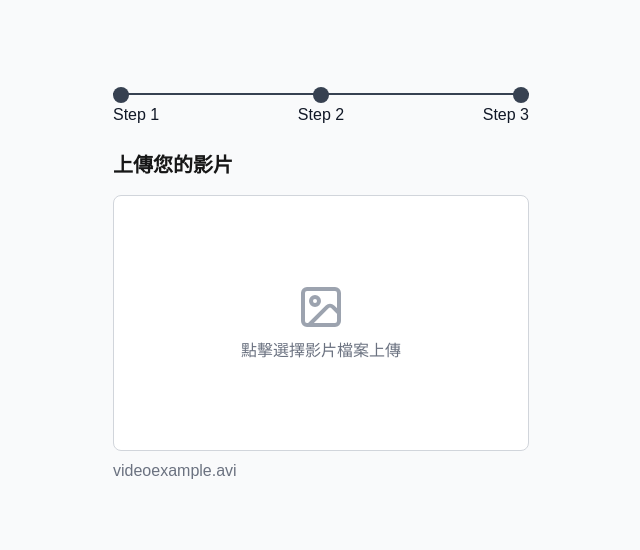
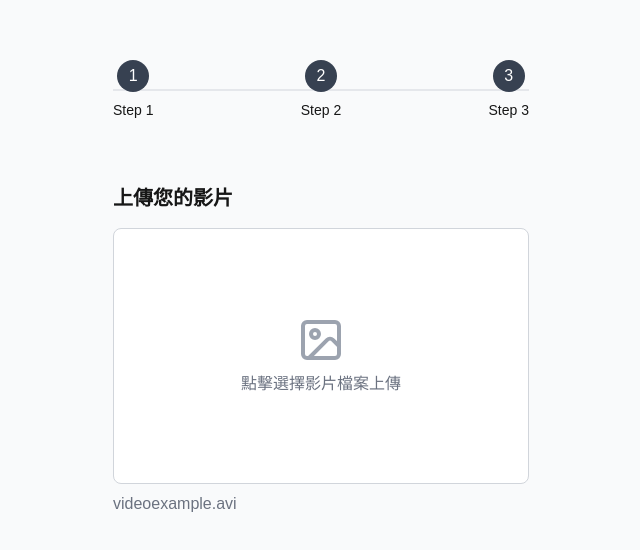
Before and after one commit to heyi5478/anna-cook, a Next.js app: page /upload-video in a window 1280 px wide. Shown: the part 124-674 px from the top of the page, without its empty margins (319-959 px from the left). Built offline with nearby package versions, Linux system fonts and the light colour scheme.

Commit message:
feat: 新增 StepIndicator 元件以統一步驟指示器的顯示，並在 RecipeUploadStep1、RecipeUploadStep2 和 VideoUpload 元件中整合使用，提升可讀性與維護性。

```diff
--- a/src/components/RecipeUploadStep1/index.tsx
+++ b/src/components/RecipeUploadStep1/index.tsx
@@ -7,6 +7,7 @@ import { z } from 'zod';
 import { cn } from '@/lib/utils';
 import Link from 'next/link';
 import { uploadRecipeBasic, type RecipeFormData } from '@/services/api';
+import StepIndicator from '@/components/ui/StepIndicator';
 
 // 定義表單驗證 schema
 const recipeFormSchema = z.object({
@@ -176,27 +177,7 @@ export default function RecipeUploadForm() {
       </nav>
 
       {/* 步驟指示器 */}
-      <div className="mb-10">
-        <div className="relative flex items-center justify-between">
-          <div className="absolute left-0 right-0 top-1/2 h-0.5 -translate-y-1/2 bg-gray-200" />
-
-          {[1, 2, 3].map((step) => (
-            <div key={step} className="relative flex flex-col items-center">
-              <div
-                className={cn(
-                  'w-8 h-8 rounded-full flex items-center justify-center z-10',
-                  currentStep >= step
-                    ? 'bg-gray-700 text-white'
-                    : 'bg-gray-200 text-gray-500',
-                )}
-              >
-                {step}
-              </div>
-              <span className="mt-2 text-sm font-medium">Step {step}</span>
-            </div>
-          ))}
-        </div>
-      </div>
+      <StepIndicator currentStep={currentStep} />
 
       {/* 錯誤訊息顯示 */}
       {errorMsg && (
--- a/src/components/RecipeUploadStep2/index.tsx
+++ b/src/components/RecipeUploadStep2/index.tsx
@@ -4,6 +4,7 @@ import { zodResolver } from '@hookform/resolvers/zod';
 import { z } from 'zod';
 import { cn } from '@/lib/utils';
 import Link from 'next/link';
+import StepIndicator from '@/components/ui/StepIndicator';
 
 // 定義表單驗證 schema
 const recipeStep2Schema = z.object({
@@ -110,27 +111,7 @@ export default function RecipeUploadStep2() {
       </nav>
 
       {/* 步驟指示器 */}
-      <div className="mb-10">
-        <div className="relative flex items-center justify-between">
-          <div className="absolute left-0 right-0 top-1/2 h-0.5 -translate-y-1/2 bg-gray-200" />
-
-          {[1, 2, 3].map((step) => (
-            <div key={step} className="relative flex flex-col items-center">
-              <div
-                className={cn(
-                  'w-8 h-8 rounded-full flex items-center justify-center z-10',
-                  currentStep >= step
-                    ? 'bg-gray-700 text-white'
-                    : 'bg-gray-200 text-gray-500',
-                )}
-              >
-                {step}
-              </div>
-              <span className="mt-2 text-sm font-medium">Step {step}</span>
-            </div>
-          ))}
-        </div>
-      </div>
+      <StepIndicator currentStep={currentStep} />
 
       {/* 表單 */}
       <form onSubmit={handleSubmit(atSubmit)}>
--- a/src/components/VideoUpload/index.tsx
+++ b/src/components/VideoUpload/index.tsx
@@ -16,6 +16,7 @@ import {
   AlertCircle,
 } from 'lucide-react';
 import { cn } from '@/lib/utils';
+import StepIndicator from '@/components/ui/StepIndicator';
 import UploadArea from './UploadArea';
 
 // 定義片段類型
@@ -607,18 +608,7 @@ export default function VideoTrimmer({ onSave, onCancel }: VideoTrimmerProps) {
     <div className="flex flex-col w-full max-w-md mx-auto h-full bg-gray-50">
       {/* 步驟指示器 */}
       <div className="px-4 py-6">
-        <div className="flex items-center justify-between mb-2">
-          <div className="h-0.5 bg-gray-700 w-full relative">
-            <div className="absolute left-0 -top-1.5 w-4 h-4 bg-gray-700 rounded-full" />
-            <div className="absolute left-1/2 -translate-x-1/2 -top-1.5 w-4 h-4 bg-gray-700 rounded-full" />
-            <div className="absolute right-0 -top-1.5 w-4 h-4 bg-gray-700 rounded-full" />
-          </div>
-        </div>
-        <div className="flex justify-between">
-          <div className="text-gray-900 font-medium">Step 1</div>
-          <div className="text-gray-900 font-medium">Step 2</div>
-          <div className="text-gray-900 font-medium">Step 3</div>
-        </div>
+        <StepIndicator currentStep={3} />
       </div>
 
       {/* 上傳區域 */}
--- /dev/null
+++ b/src/components/ui/StepIndicator.tsx
@@ -0,0 +1,47 @@
+import { cn } from '@/lib/utils';
+
+/**
+ * 步驟指示器元件屬性
+ */
+type StepIndicatorProps = {
+  currentStep: number;
+  totalSteps?: number;
+  labels?: string[];
+  className?: string;
+};
+
+/**
+ * 通用步驟指示器元件，用於顯示多步驟流程的進度
+ */
+export default function StepIndicator({
+  currentStep,
+  totalSteps = 3,
+  labels = Array.from({ length: totalSteps }, (_, i) => `Step ${i + 1}`),
+  className,
+}: StepIndicatorProps) {
+  const steps = Array.from({ length: totalSteps }, (_, i) => i + 1);
+
+  return (
+    <div className={cn('mb-10', className)}>
+      <div className="relative flex items-center justify-between">
+        <div className="absolute left-0 right-0 top-1/2 h-0.5 -translate-y-1/2 bg-gray-200" />
+
+        {steps.map((step) => (
+          <div key={step} className="relative flex flex-col items-center">
+            <div
+              className={cn(
+                'w-8 h-8 rounded-full flex items-center justify-center z-10',
+                currentStep >= step
+                  ? 'bg-gray-700 text-white'
+                  : 'bg-gray-200 text-gray-500',
+              )}
+            >
+              {step}
+            </div>
+            <span className="mt-2 text-sm font-medium">{labels[step - 1]}</span>
+          </div>
+        ))}
+      </div>
+    </div>
+  );
+}
```
